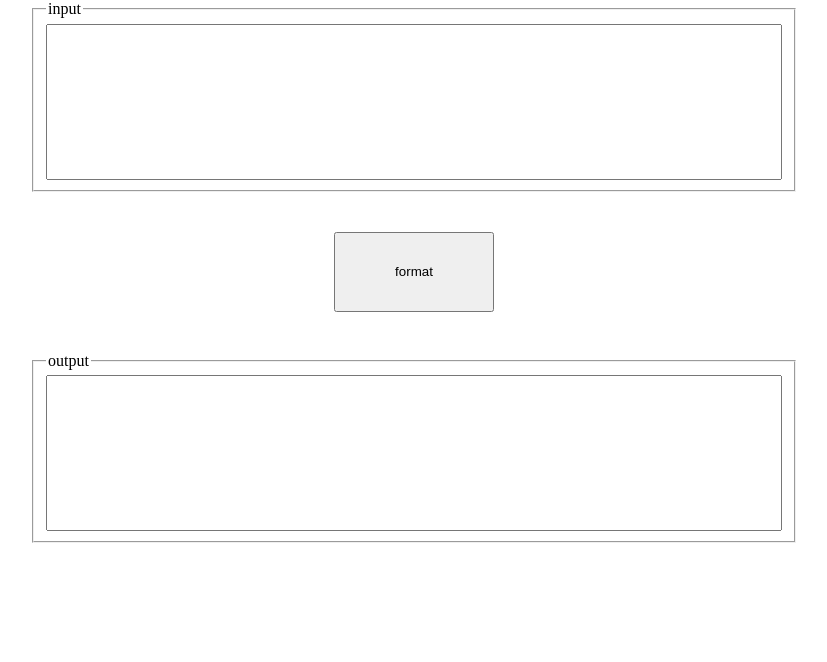
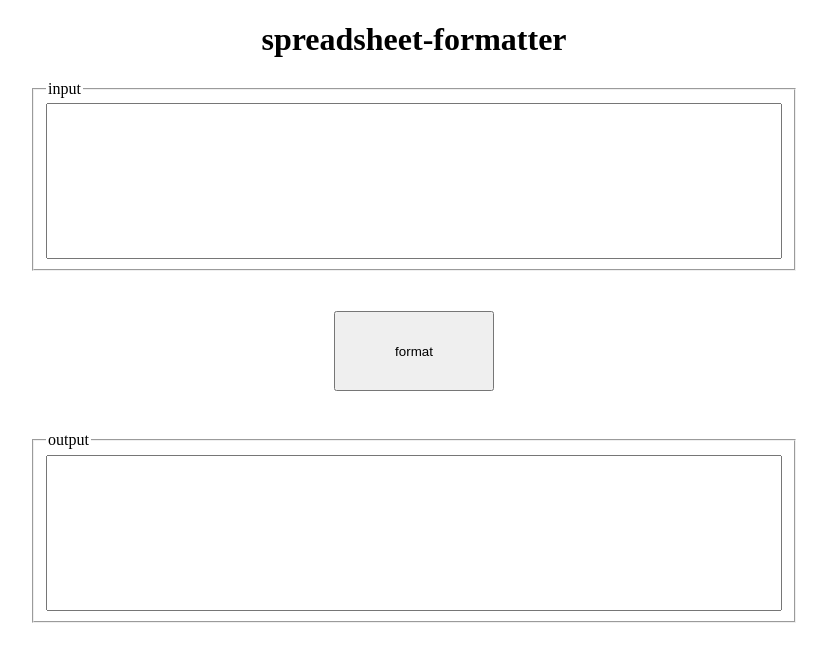
Before and after one commit to taroosg/spreadsheet-fomatter, a plain HTML site: page index.html in a window 1280 px wide. Shown: the whole page, without its empty margins (226-1053 px from the left). Drawn offline with Linux system fonts and the light colour scheme.

Commit message:
test gif

```diff
--- a/index.html
+++ b/index.html
@@ -5,16 +5,20 @@
   <meta charset="UTF-8">
   <meta http-equiv="X-UA-Compatible" content="IE=edge">
   <meta name="viewport" content="width=device-width, initial-scale=1.0">
-  <title>Document</title>
+  <title>spreadsheet-formatter</title>
   <style>
     * {
       box-sizing: border-box;
     }
 
-    pre {
+    h1 {
+      text-align: center;
+    }
+
+    /* pre {
       white-space: pre-wrap;
       background: silver;
-    }
+    } */
 
     body {
       max-width: 768px;
@@ -42,6 +46,7 @@
 </head>
 
 <body>
+  <h1>spreadsheet-formatter</h1>
   <fieldset>
     <legend>input</legend>
     <textarea name="" id="text" cols="30" rows="10"></textarea>
```
Also changed, not shown: 1 other file.
